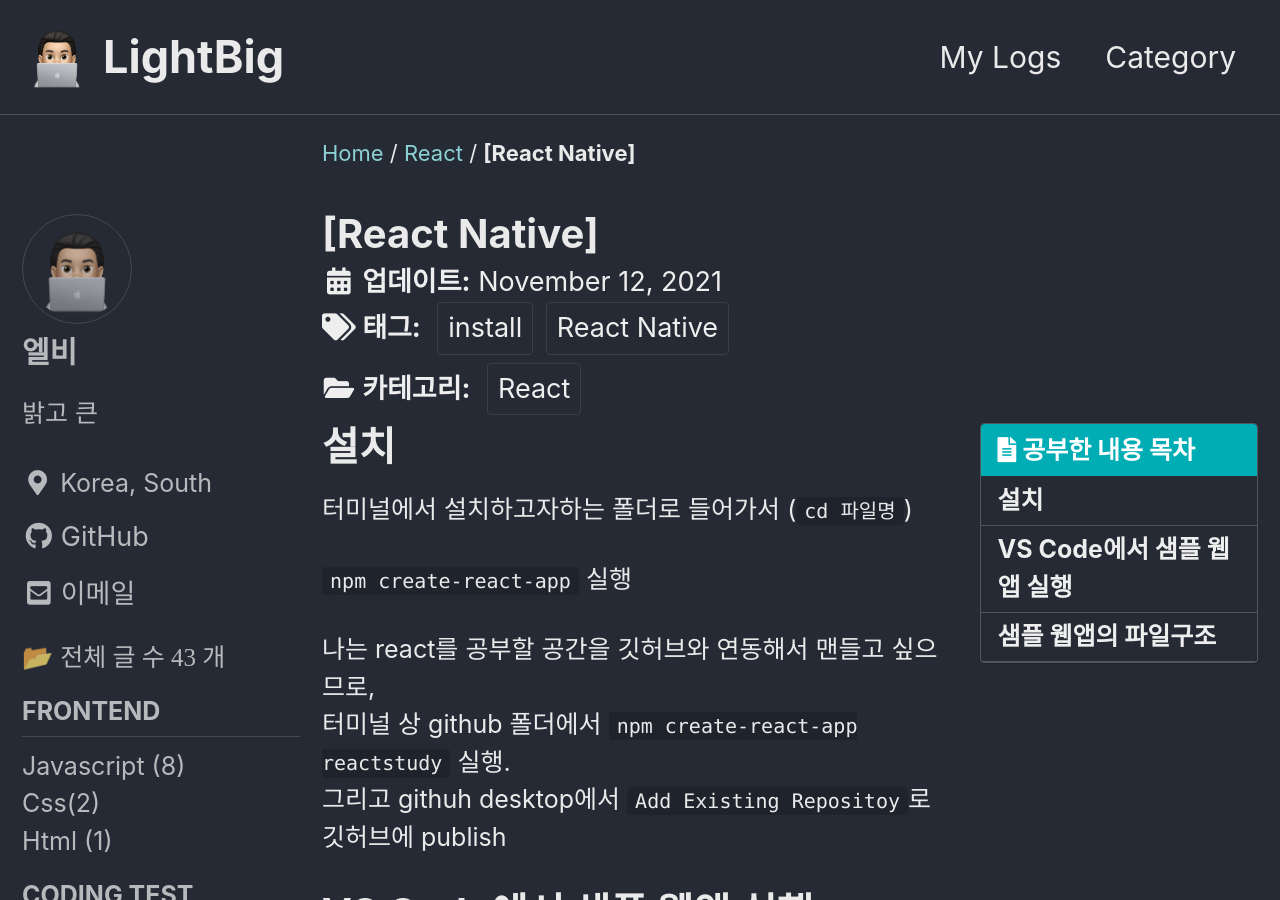
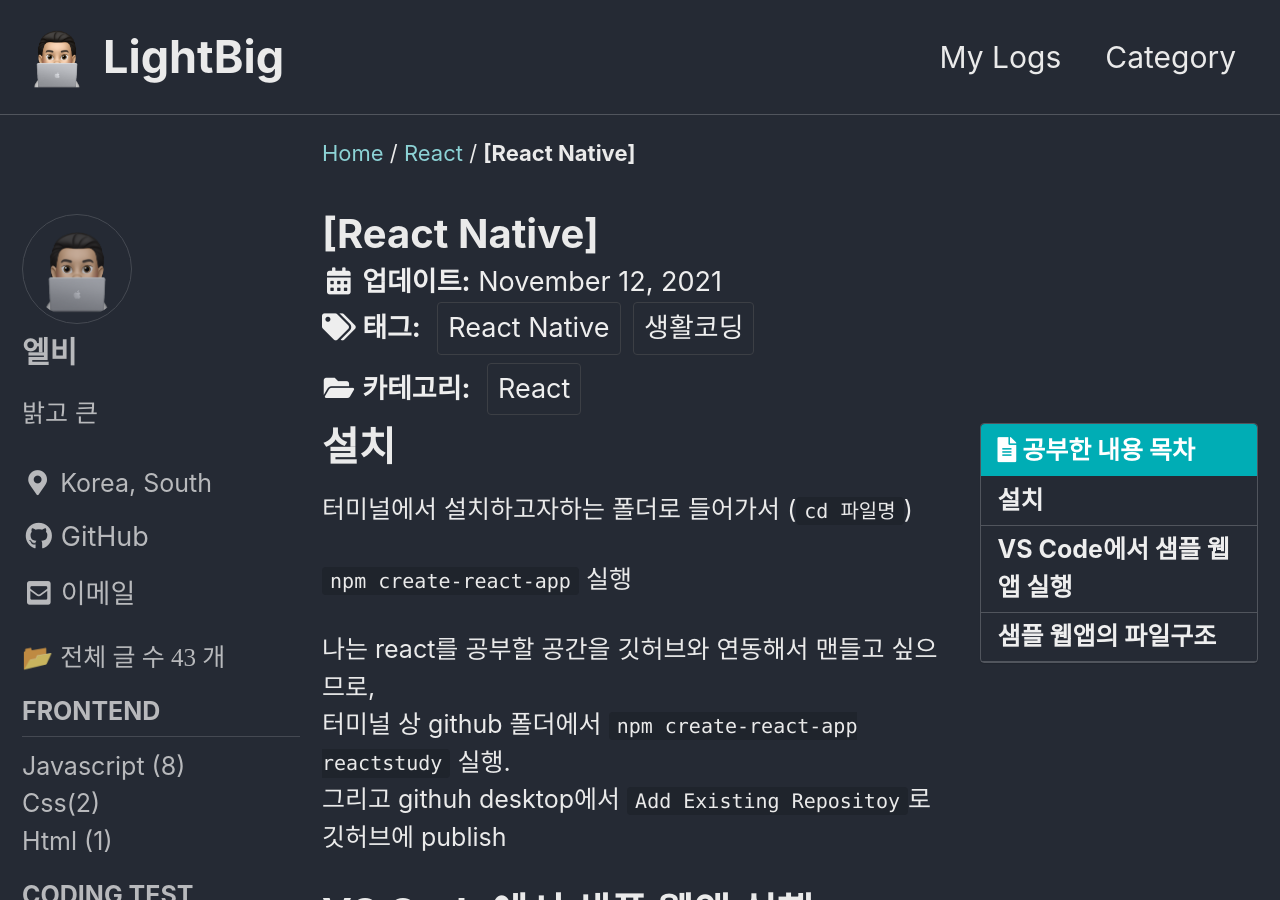
Before and after one commit to koreanddinghwan/koreanddinghwan.github.io, a Jekyll site: the page built from _posts/frontend/react/2021-11-12-reactstart.md, in a window 1280 px wide and 900 px high. Built offline with Jekyll 4.4.1, drawn with Linux system fonts in a browser that asks for light colours; cached includes are drawn as plain includes; some web fonts are replaced; comment, search, counter and statistics services are not loaded.

Commit message:
파비콘

```diff
--- a/_includes/head/custom.html
+++ b/_includes/head/custom.html
@@ -1,5 +1,11 @@
 <!-- start custom head snippets -->
 
 <!-- insert favicons. use https://realfavicongenerator.net/ -->
-
+<link rel="apple-touch-icon" sizes="180x180" href="/apple-touch-icon.png">
+<link rel="icon" type="image/png" sizes="32x32" href="/favicon-32x32.png">
+<link rel="icon" type="image/png" sizes="16x16" href="/favicon-16x16.png">
+<link rel="manifest" href="/site.webmanifest">
+<link rel="mask-icon" href="/safari-pinned-tab.svg" color="#5bbad5">
+<meta name="msapplication-TileColor" content="#da532c">
+<meta name="theme-color" content="#ffffff">
 <!-- end custom head snippets -->
--- a/_posts/frontend/react/2021-11-12-reactstart.md
+++ b/_posts/frontend/react/2021-11-12-reactstart.md
@@ -5,7 +5,7 @@ excerpt: "리액트 설치, 리액트 샘플 웹앱 파일구조"
 categories:
   - React
 tags:
-  - [React Native, install]
+  - [React Native, 생활코딩]
 
 toc: true
 toc_sticky: true
```
